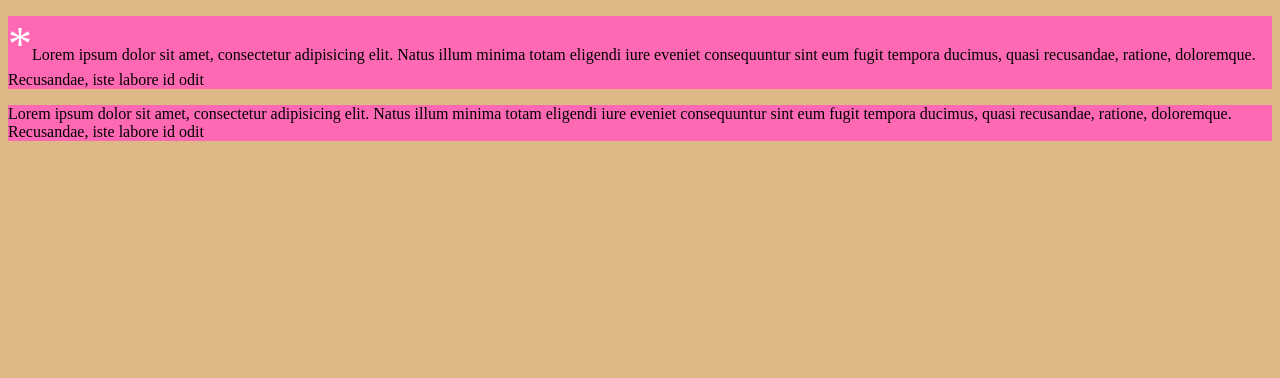
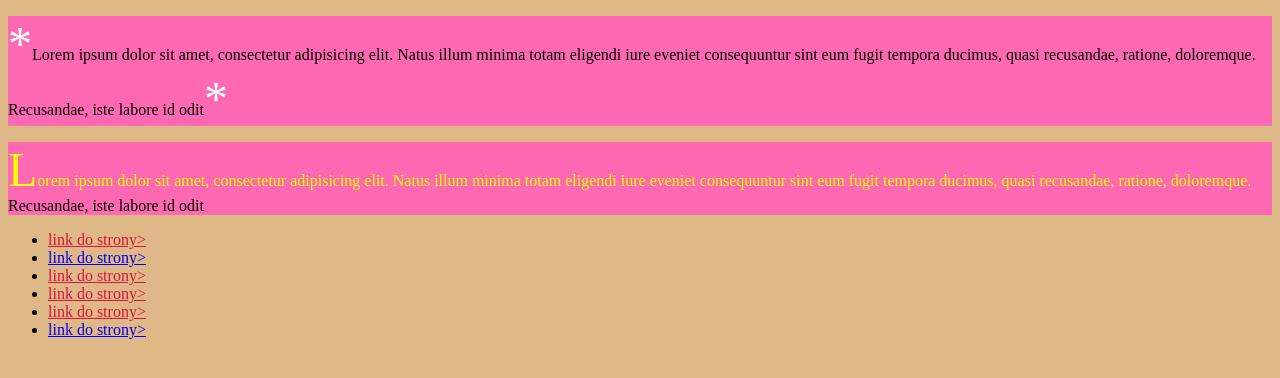
Before and after one commit to DomiGnh/css-przyklady, a plain HTML site: page index.html in a window 1280 px wide. Drawn offline with Linux system fonts and the light colour scheme.

Commit message:
pseudo klasy

```diff
--- a/css/style.css
+++ b/css/style.css
@@ -10,9 +10,33 @@ p {
 /* pseudo selektory- before i after*/
 /* komentarze robimy ctr i slesh*/
 
-#par1::before
+#par1::before, #par1::after
 {
     content:"*";
     color: #fff;
     font-size: 3em;
 }
+
+#par2::first-line
+{
+
+    color: yellow;
+}
+#par2::first-letter
+{
+    font-size: 3em;
+}
+
+/*pseudo slektory klass*/
+
+a:visited
+{
+    color: crimson;
+}
+
+a:hover
+{
+    color:aqua;
+    font-size: 2em;
+
+}
--- a/index.html
+++ b/index.html
@@ -13,6 +13,14 @@
    <p id="par1">Lorem ipsum dolor sit amet, consectetur adipisicing elit. Natus illum minima totam eligendi iure eveniet consequuntur sint eum fugit tempora ducimus, quasi recusandae, ratione, doloremque. Recusandae, iste labore id odit</p>
    <p id="par2">Lorem ipsum dolor sit amet, consectetur adipisicing elit. Natus illum minima totam eligendi iure eveniet consequuntur sint eum fugit tempora ducimus, quasi recusandae, ratione, doloremque. Recusandae, iste labore id odit</p>
 
+   <ul>
+       <li><a href="">link do strony></a></li>
+       <li><a href="http://akademia108.pl">link do strony></a></li>
+       <li><a href="">link do strony></a></li>
+       <li><a href="">link do strony></a></li>
+       <li><a href="">link do strony></a></li>
+       <li><a href="http://interia.pl">link do strony></a></li>
+   </ul>
 
 
 </body>
```
